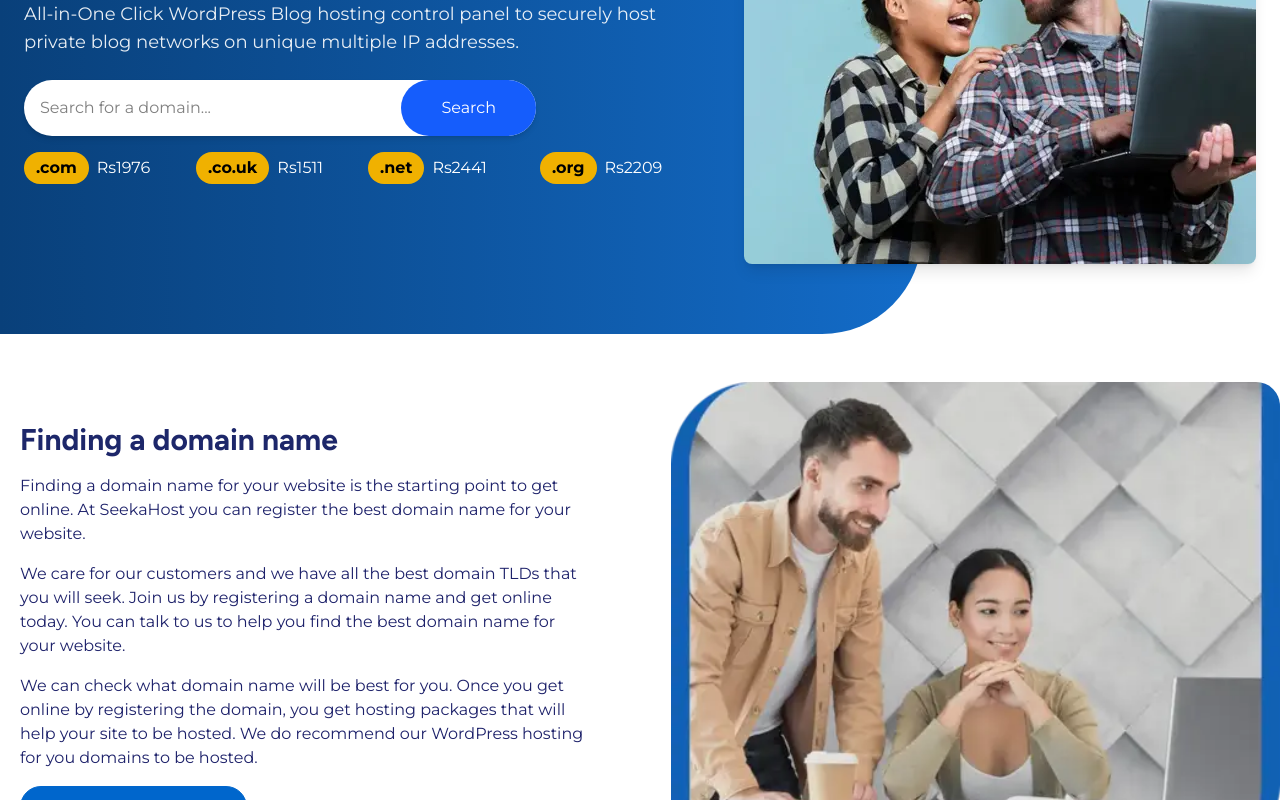
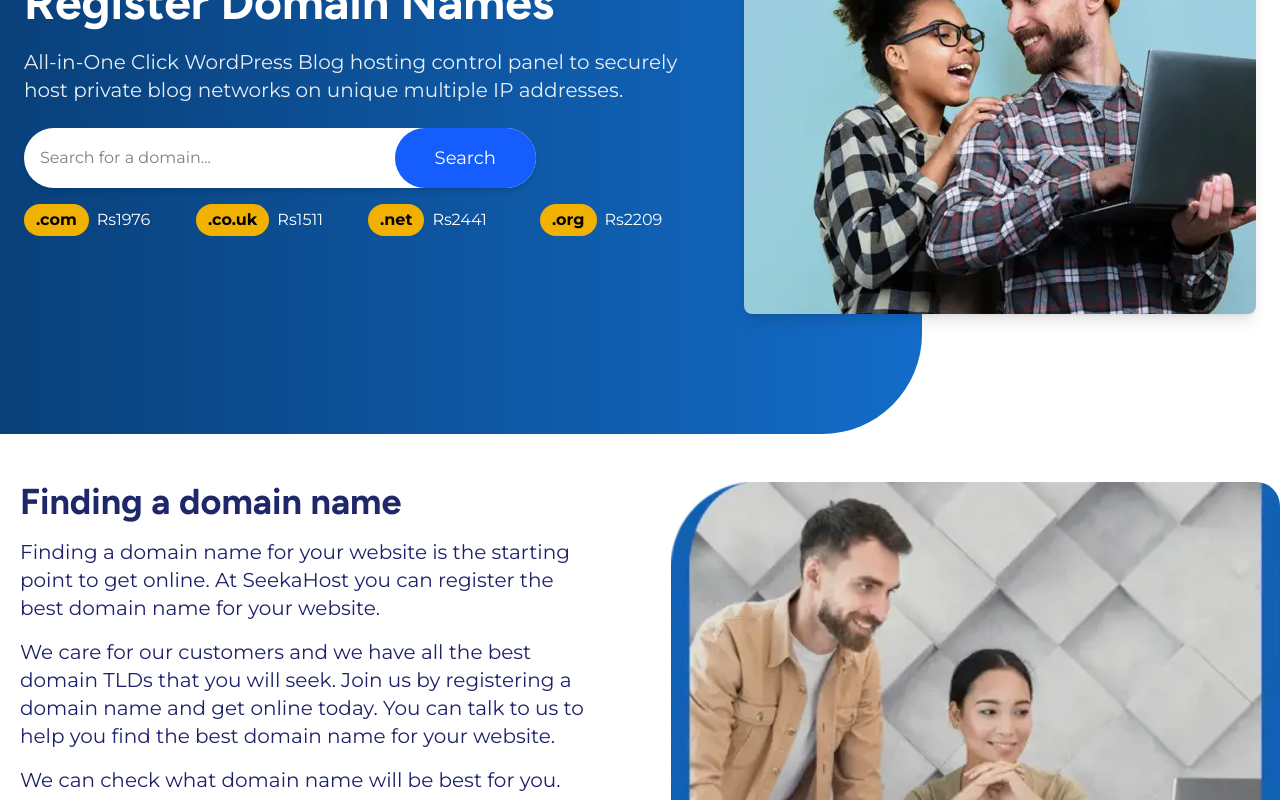
Before and after one commit to KaveeshClickDo/seekahost.lk-v3, a Next.js app: page /register-domain in a window 1280 px wide. Shown: the part 360-1160 px from the top of the page. Built offline with nearby package versions, Linux system fonts and the light colour scheme.

Commit message:
registerpage font updated

```diff
--- a/src/components/register-domain/Hero.js
+++ b/src/components/register-domain/Hero.js
@@ -2,10 +2,10 @@
 
 export default function Hero () {
     return (
-        <section className="relative md:h-[600px] w-full flex items-center overflow-hidden">
-            <div className="absolute inset-0 md:w-[72%] h-full bg-gradient-to-r from-[#09407A] to-[#136CC9] rounded-br-[100px]"></div>
+        <section className="relative lg:h-[700px] w-full flex items-center overflow-hidden">
+            <div className="absolute inset-0 lg:w-[72%] h-full bg-gradient-to-r from-[#09407A] to-[#136CC9] rounded-br-[100px]"></div>
 
-            <div className="relative container mx-auto px-6 flex flex-col md:flex-row items-center mt-10 md:mt:0">
+            <div className="relative container mx-auto px-6 flex flex-col lg:flex-row items-center mt-10 lg:mt:0">
 
 
                 <div className="text-white w-full max-w-2xl z-1">
@@ -13,7 +13,7 @@
                     Register Domain Names
                     </h1>
 
-                    <p className="mt-4 text-lg opacity-90">
+                    <p className="mt-4 text-lg md:text-xl opacity-90">
                         All-in-One Click WordPress Blog hosting control panel to securely host private blog networks on unique multiple IP addresses.
                     </p>
 
@@ -24,7 +24,7 @@
                             placeholder="Search for a domain..."
                             className="flex-grow outline-none text-black"
                         />
-                        <button className="bg-blue-600 text-white px-5 md:px-10 py-4 rounded-full hover:bg-blue-700 transition">
+                        <button className="bg-blue-600 text-white  md:text-lg px-5 md:px-10 py-4 rounded-full hover:bg-blue-700 transition">
                             Search
                         </button>
                     </div>
@@ -50,7 +50,7 @@
 
                 </div>
 
-                <div className="relative w-full max-w-lg z-1 justify-end ml-auto mt-8 md:mt-0">
+                <div className="relative w-full max-w-lg 2xl:max-w-2xl z-1 ml-auto mt-8 lg:mt-0">
                     <Image
                         src="/images/register-domain/register-domain-hero.webp"
                         alt="Hero Image"
--- a/src/components/register-domain/OrderNow.js
+++ b/src/components/register-domain/OrderNow.js
@@ -5,19 +5,19 @@
             <section className="flex flex-col md:flex-row items-center justify-between max-w-7xl mx-auto py-12 px-4 md:px-0">
 
                 <div className="md:w-1/2 px-5 md:mr-15">
-                    <h2 className="text-2xl md:text-3xl font-bold text-[#1D276A] mb-4">
+                    <h2 className="text-2xl md:text-4xl font-bold text-[#1D276A] mb-4">
                         Finding a domain name
                     </h2>
-                    <p className="text-[#1D216A] mb-4">
+                    <p className="text-[#1D216A] mb-4 md:text-xl">
                         Finding a domain name for your website is the starting point to get online. At SeekaHost you can register the best domain name for your website.
                     </p>
-                    <p className="text-[#1D216A] mb-4">
+                    <p className="text-[#1D216A] mb-4 md:text-xl">
                         We care for our customers and we have all the best domain TLDs that you will seek. Join us by registering a domain name and get online today. You can talk to us to help you find the best domain name for your website.
                     </p>
-                    <p className="text-[#1D216A] mb-4">
+                    <p className="text-[#1D216A] mb-4 md:text-xl">
                         We can check what domain name will be best for you. Once you get online by registering the domain, you get hosting packages that will help your site to be hosted. We do recommend our WordPress hosting for you domains to be hosted.
                     </p>
-                    <button className="bg-[#0066CC] text-white border border-[#0066CC] px-6 py-2 rounded-full hover:bg-blue-900 transition-colors cursor-pointer">
+                    <button className="bg-[#0066CC] text-white border border-[#0066CC] px-6 py-2 rounded-full hover:bg-blue-900 transition-colors cursor-pointer md:text-lg">
                         Get Live Chat Support
                     </button>
 
```
